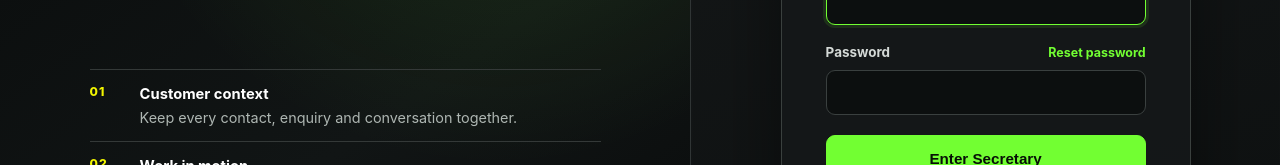
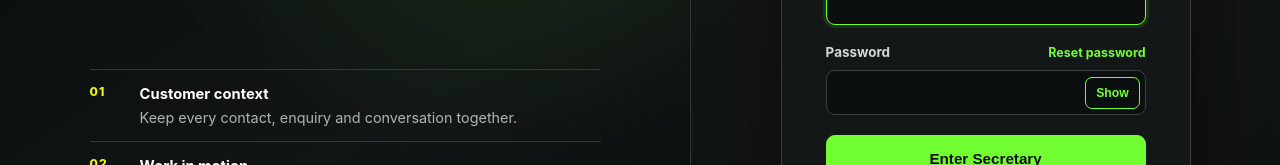
Before and after one commit to MarekDesignLeaf/VCUBF, a React (Vite) app in the folder frontend/: page /login in a window 1280 px wide. Shown: the part 412-577 px from the top of the page. Built offline with nearby package versions, Linux system fonts and the light colour scheme; no server answers.

Commit message:
fix(login): restore browser autofill and reveal password

```diff
--- a/frontend/src/index.css
+++ b/frontend/src/index.css
@@ -178,6 +178,10 @@
 .login-inline-reset:hover, .login-inline-reset:focus-visible { text-decoration: underline; }
 .login-card input { min-height: 45px; border-radius: 9px; background: #fbfdfb; transition: border-color .15s ease, box-shadow .15s ease; }
 .login-card input:focus { outline: none; border-color: #4da071; box-shadow: 0 0 0 3px rgb(77 160 113 / 14%); }
+.password-input-wrap { position: relative; display: block; }
+.password-input-wrap input { width: 100%; padding-right: 66px; box-sizing: border-box; }
+.password-visibility-button { position: absolute; top: 50%; right: 6px; min-height: 32px; padding: 0 10px; transform: translateY(-50%); border-radius: 7px; background: transparent; color: #277451; font-size: .76rem; font-weight: 800; }
+.password-visibility-button:hover, .password-visibility-button:focus-visible { background: rgb(77 160 113 / 13%); color: #1d5e3f; }
 .login-submit { min-height: 47px; margin-top: 3px; border-radius: 9px; font-weight: 750; }
 .login-reset-hint { margin: -2px 0 0; color: var(--muted); font-size: .82rem; text-align: center; }
 .login-reset-hint a { color: #277451; font-weight: 750; }
@@ -830,6 +834,8 @@
 .login-card label { color: #d4d9d6; }
 .login-card input { border-color: #3a403f; color: white; background: #0c0f0f; }
 .login-card input:focus { border-color: var(--accent); box-shadow: 0 0 0 3px rgb(114 255 50 / 11%); }
+.password-visibility-button { color: var(--accent); }
+.password-visibility-button:hover, .password-visibility-button:focus-visible { background: rgb(114 255 50 / 11%); color: var(--signal); }
 
 @media (max-width: 760px) {
   .sidebar { border-right: 0; border-bottom: 1px solid #2e3432; background: linear-gradient(160deg, #0b0e0e, #151919); box-shadow: 0 8px 28px rgb(0 0 0 / 35%); }
--- a/frontend/src/pages/Login.tsx
+++ b/frontend/src/pages/Login.tsx
@@ -10,6 +10,7 @@
   const [params] = useSearchParams();
   const [email, setEmail] = useState(() => params.get("email") ?? localStorage.getItem("vcuf_last_email") ?? "");
   const [password, setPassword] = useState("");
+  const [passwordVisible, setPasswordVisible] = useState(false);
   const [error, setError] = useState<string | null>(null);
   const [submitting, setSubmitting] = useState(false);
   const [setupRequired, setSetupRequired] = useState<boolean | null>(null);
@@ -79,7 +80,18 @@
               Password
               <Link className="login-inline-reset" to="/forgot-password">Reset password</Link>
             </span>
-            <input type="password" autoComplete="current-password" value={password} onChange={(e) => setPassword(e.target.value)} required />
+            <span className="password-input-wrap">
+              <input type={passwordVisible ? "text" : "password"} autoComplete="current-password" value={password} onChange={(e) => setPassword(e.target.value)} required />
+              <button
+                className="password-visibility-button"
+                type="button"
+                aria-label={passwordVisible ? "Hide password" : "Show password"}
+                aria-pressed={passwordVisible}
+                onClick={() => setPasswordVisible((visible) => !visible)}
+              >
+                {passwordVisible ? "Hide" : "Show"}
+              </button>
+            </span>
           </label>
           {error && <div className="error-banner" role="alert">{error}</div>}
           <button className="login-submit" type="submit" disabled={submitting}>
```
Also changed, not shown: 3 other files (tests, documents, lock files or other folders).
